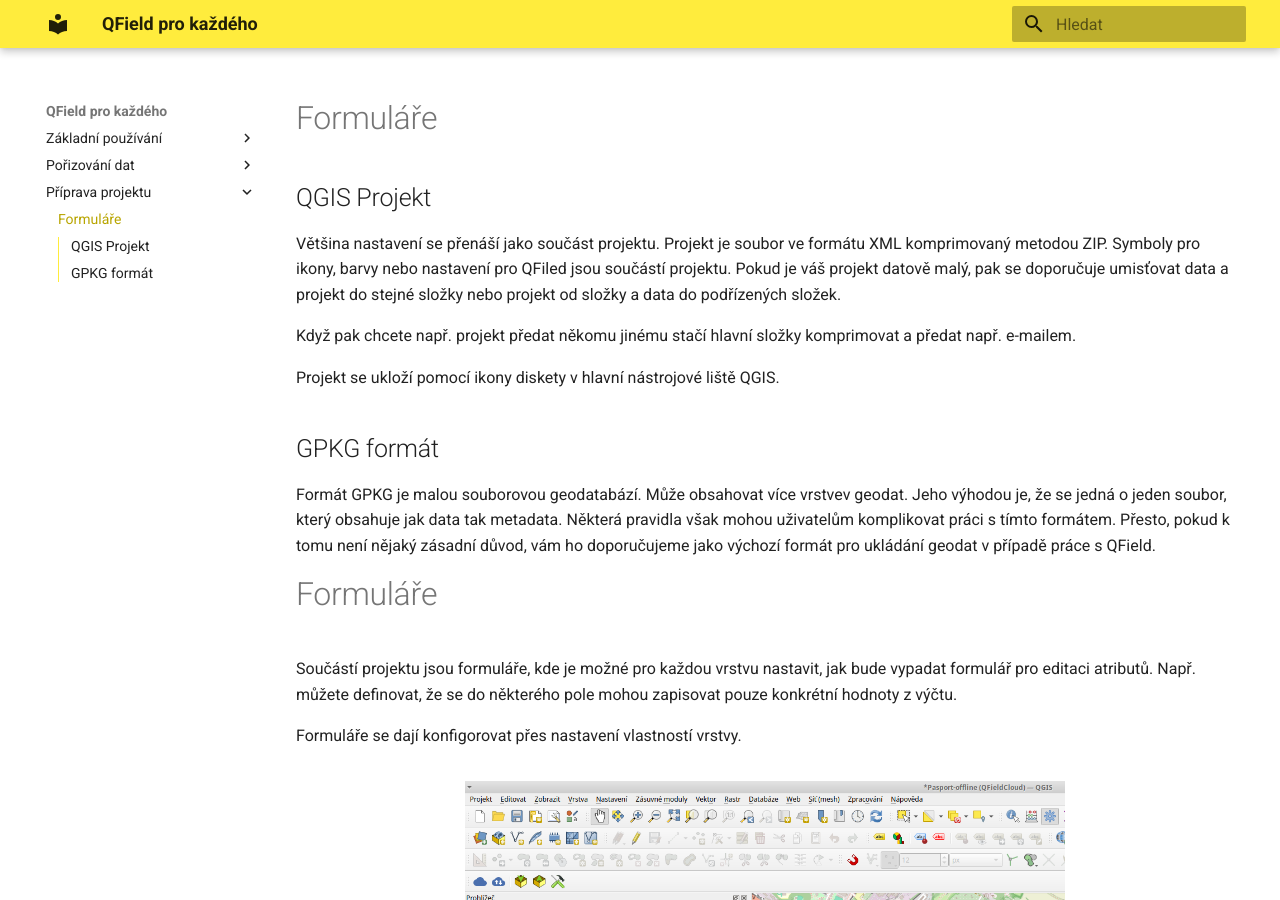
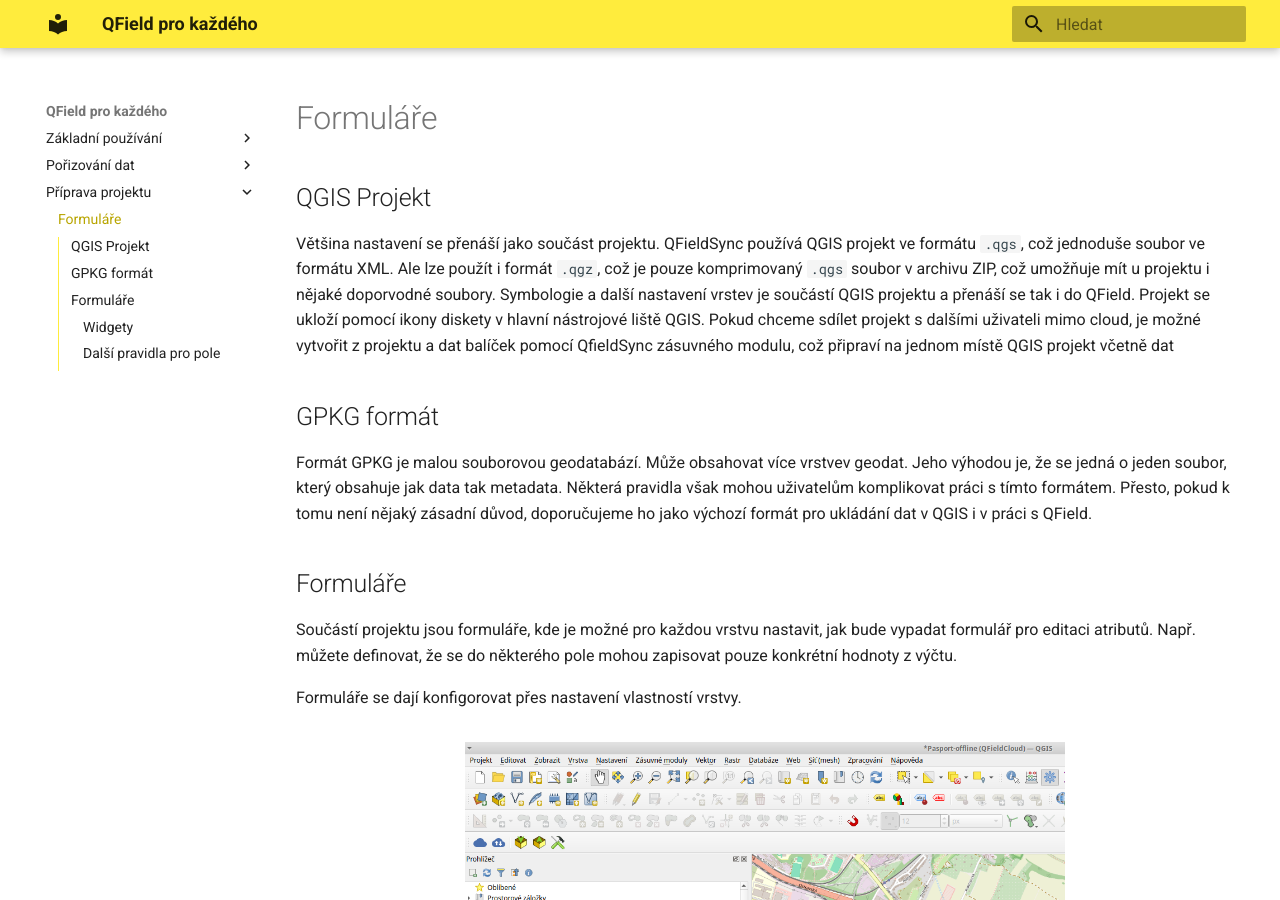
Before and after one commit to GISMentors/qfield, an MkDocs documentation site: the page built from docs/projekt/formulare.md, in a window 1280 px wide and 900 px high. Built offline with MkDocs 1.6.1 and Material for MkDocs 9.7.7, drawn with Linux system fonts in a browser that asks for light colours; some of the changed text lies outside the part shown.

Commit message:
formuláře update

```diff
--- a/docs/projekt/formulare.md
+++ b/docs/projekt/formulare.md
@@ -3,25 +3,28 @@
 ## QGIS Projekt
 
 Většina nastavení se přenáší jako součást projektu.
-Projekt je soubor ve formátu XML komprimovaný metodou ZIP.
-Symboly pro ikony, barvy nebo nastavení pro QFiled jsou součástí projektu.
-Pokud je váš projekt datově malý, pak se doporučuje umisťovat data
-a projekt do stejné složky nebo projekt od složky a data do podřízených složek.
+QFieldSync používá QGIS projekt ve formátu `.qgs`, což jednoduše soubor ve formátu XML. Ale lze použít i formát `.qgz`,
+což je pouze komprimovaný `.qgs`  soubor v archivu ZIP, což umožňuje mít u projektu i nějaké doporvodné soubory.
+Symbologie a další nastavení vrstev je součástí QGIS projektu a přenáší se tak i do QField.
+Projekt se ukloží pomocí ikony diskety v hlavní nástrojové liště QGIS. Pokud chceme sdílet projekt s dalšími uživateli
+mimo cloud, je možné vytvořit z projektu a dat balíček pomocí QfieldSync zásuvného modulu, což připraví na jednom místě
+ QGIS projekt včetně dat
 
+<!-- Pokud je váš projekt datově malý, pak se doporučuje umisťovat data
+a projekt do stejné složky nebo projekt od složky a data do podřízených složek. -->
+<!--
 Když pak chcete např. projekt předat někomu jinému stačí hlavní složky komprimovat
-a předat např. e-mailem.
-
-Projekt se ukloží pomocí ikony diskety v hlavní nástrojové liště QGIS.
+a předat např. e-mailem.  -->
 
 ## GPKG formát
 
 Formát GPKG je malou souborovou geodatabází. Může obsahovat více vrstvev geodat.
 Jeho výhodou je, že se jedná o jeden soubor, který obsahuje jak data tak metadata.
 Některá pravidla však mohou uživatelům komplikovat práci s tímto formátem.
-Přesto, pokud k tomu není nějaký zásadní důvod, vám ho doporučujeme jako výchozí formát
-pro ukládání geodat v případě práce s QField.
+Přesto, pokud k tomu není nějaký zásadní důvod, doporučujeme ho jako výchozí formát
+pro ukládání dat v QGIS i v práci s QField.
 
-# Formuláře
+## Formuláře
 
 Součástí projektu jsou formuláře, kde je možné pro každou vrstvu nastavit,
 jak bude vypadat formulář pro editaci atributů. Např. můžete definovat, že se
@@ -36,7 +39,7 @@
 ///
 
 
-## Widgety
+### Widgety
 
 Pro nastavení jak má zadávání hodnot vypadat je možné specifikovat Widgety,
 což jsou malé kousky kódu s GUI, které zajišťují korektní vstupy.
@@ -68,13 +71,13 @@
 ///
 
 Oblíbeným Widgetem je Widget pro fotografie (resp. obecně přílohy).
-QField ukládá fotografie s relativní cestou, proto je vhodné nastavit
-cesty jako relativní k projektu.
+QField ukládá fotografie s relativní cestou, proto aby se fotografie zorazoivali ve formuláři v QGIS,
+je nutné nastavit cesty jako relativní k projektu.
 
 Podrobně je problematika popsána v rámci školení
 [QGIS pro pokročilé](https://gismentors.github.io/qgis-pokrocily/pokrocile_upravy/index.html)
 
-## Další pravidla pro pole
+### Další pravidla pro pole
 
 Mezi další pravidla pro pole, která se mohou nastavovat je např.:
 
```
